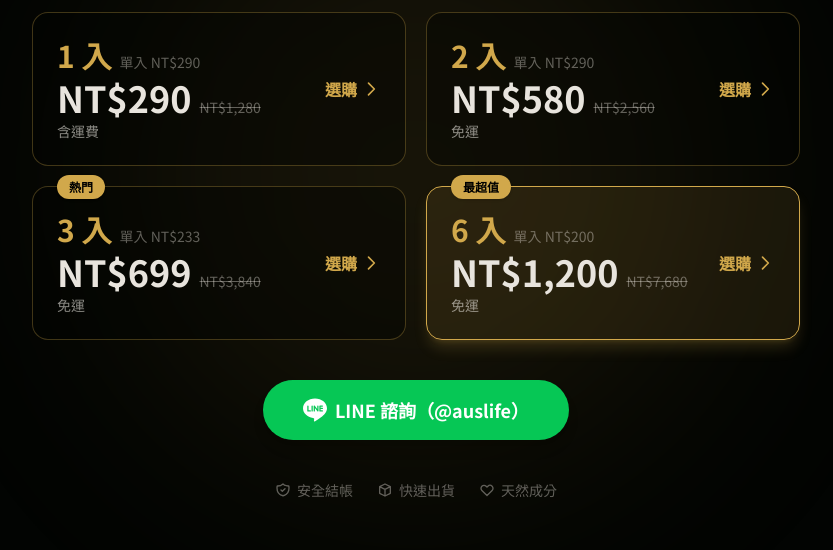
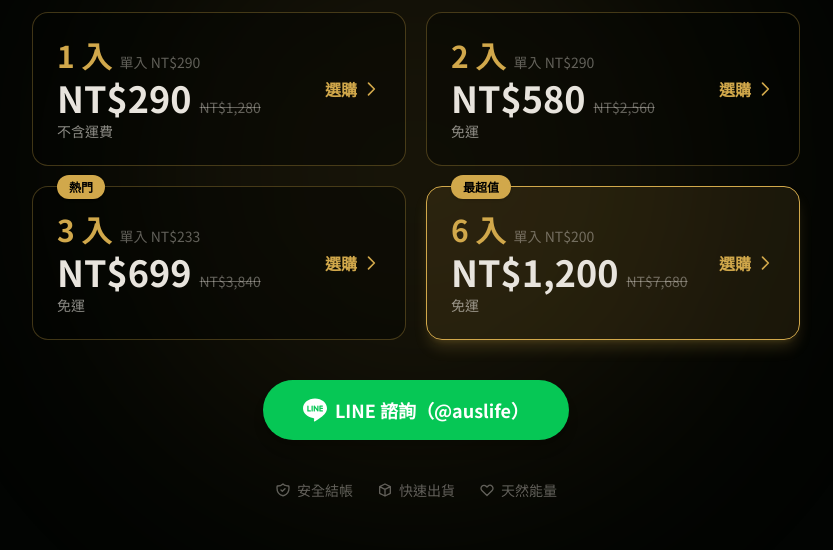
Before and after one commit to kiolllery8-dev/purifying-spray-landing-page, a Next.js app: page /3 in a window 1280 px wide. Shown: the part 7480-8030 px from the top of the page, without its empty margins (224-1057 px from the left). Built offline with nearby package versions, Linux system fonts and the light colour scheme; a web font is replaced by a local one.

Commit message:
copy(/3): 1-pack marked 不含運費; trust badge 天然成分→天然能量

```diff
--- a/app/3/TestimonialClient.tsx
+++ b/app/3/TestimonialClient.tsx
@@ -59,7 +59,7 @@ const BUY_URL_SIX = "https://www.auslife.com.tw/products/847a310e-b868-4212-8000
 const LINE_URL = "https://line.me/R/ti/p/@auslife";
 
 const BUNDLES = [
-  { qty: 1, price: 290, original: 1280, ship: "含運費", url: BUY_URL_SINGLE, tag: "" },
+  { qty: 1, price: 290, original: 1280, ship: "不含運費", url: BUY_URL_SINGLE, tag: "" },
   { qty: 2, price: 580, original: 2560, ship: "免運", url: BUY_URL_SINGLE, tag: "" },
   { qty: 3, price: 699, original: 3840, ship: "免運", url: BUY_URL_SINGLE, tag: "熱門" },
   { qty: 6, price: 1200, original: 7680, ship: "免運", url: BUY_URL_SIX, tag: "最超值" },
@@ -981,7 +981,7 @@ function CTASection() {
             <svg className="w-4 h-4" fill="none" viewBox="0 0 24 24" stroke="currentColor">
               <path strokeLinecap="round" strokeLinejoin="round" strokeWidth={2} d="M4.318 6.318a4.5 4.5 0 000 6.364L12 20.364l7.682-7.682a4.5 4.5 0 00-6.364-6.364L12 7.636l-1.318-1.318a4.5 4.5 0 00-6.364 0z" />
             </svg>
-            天然成分
+            天然能量
           </span>
         </div>
       </div>
@@ -1019,7 +1019,7 @@ const FAQ_DATA = [
   },
   {
     q: "如何購買？有什麼優惠？",
-    a: "您可以透過本頁面下方的選購按鈕前往官方商城選購，提供四種超值組合：1 入 NT$290（含運費）、2 入 NT$580（免運）、3 入 NT$699（免運）、6 入 NT$1,200（免運，單入最低 NT$200）。也可以透過 LINE 官方帳號（@auslife）諮詢客服了解更多組合方案。",
+    a: "您可以透過本頁面下方的選購按鈕前往官方商城選購，提供四種超值組合：1 入 NT$290（不含運費）、2 入 NT$580（免運）、3 入 NT$699（免運）、6 入 NT$1,200（免運，單入最低 NT$200）。也可以透過 LINE 官方帳號（@auslife）諮詢客服了解更多組合方案。",
   },
   {
     q: "有提供退換貨服務嗎？",
--- a/app/3/page.tsx
+++ b/app/3/page.tsx
@@ -99,7 +99,7 @@ const productJsonLd = {
     offers: [
       {
         "@type": "Offer",
-        name: "1 入組（含運費）",
+        name: "1 入組（不含運費）",
         url: "https://www.auslife.com.tw/products/f11e2fa5-1e20-42cf-8e0c-3aa8d4f0e07d",
         priceCurrency: "TWD",
         price: "290",
@@ -217,7 +217,7 @@ const faqJsonLd = {
       acceptedAnswer: {
         "@type": "Answer",
         text:
-          "您可以透過本頁面下方的選購按鈕前往官方商城選購，提供四種超值組合：1 入 NT$290（含運費）、2 入 NT$580（免運）、3 入 NT$699（免運）、6 入 NT$1,200（免運，單入最低 NT$200）。也可以透過 LINE 官方帳號（@auslife）諮詢客服了解更多組合方案。",
+          "您可以透過本頁面下方的選購按鈕前往官方商城選購，提供四種超值組合：1 入 NT$290（不含運費）、2 入 NT$580（免運）、3 入 NT$699（免運）、6 入 NT$1,200（免運，單入最低 NT$200）。也可以透過 LINE 官方帳號（@auslife）諮詢客服了解更多組合方案。",
       },
     },
     {
```
